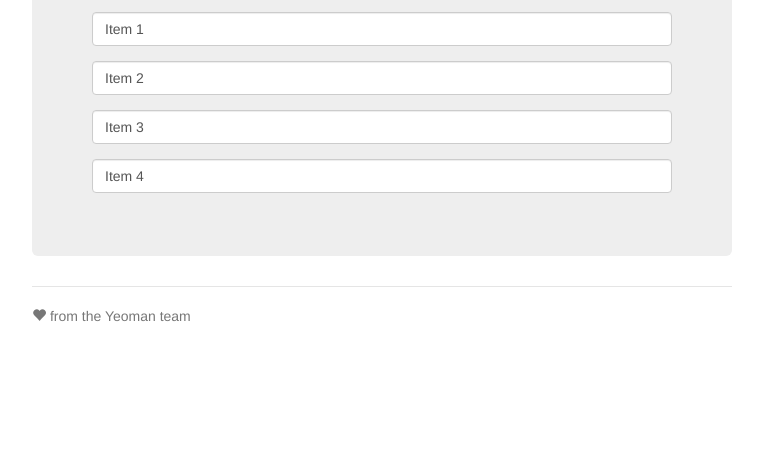
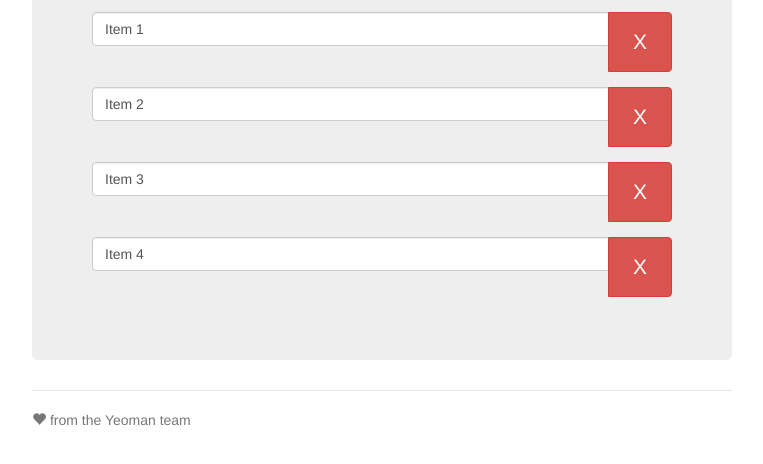
Before and after one commit to arrmjr/Todo-App, a website: page app/index.html in a window 1280 px wide. Shown: the part 284-748 px from the top of the page, without its empty margins (258-1021 px from the left). Drawn offline with nearby package versions, Linux system fonts and the light colour scheme; some packages are replaced by stand-ins of ours; files that its build step writes are made by us from their sources.

Commit message:
remove todos

```diff
--- a/app/scripts/controllers/main.js
+++ b/app/scripts/controllers/main.js
@@ -10,4 +10,11 @@
 angular.module('todoApp')
   .controller('MainCtrl', function ($scope) {
     $scope.todos = ['Item 1','Item 2','Item 3','Item 4'];
+    $scope.addTodo = function(){
+  	  $scope.todos.push($scope.todo);
+  	  $scope.todo = '';
+    };
+    $scope.removeTodo = function (index) {
+  	  $scope.todos.splice(index, 1);
+	};
   });
--- a/app/views/main.html
+++ b/app/views/main.html
@@ -15,7 +15,10 @@
 <p></p>
 
 <!-- Todos list-->
-<p class="form-group" ng-repeat="todo in todos">
+<p class="input-group" ng-repeat="todo in todos">
   <input type="text" ng-model="todo" class="form-control">
+   <span class="input-group-btn">
+    <button class="btn btn-danger" ng-click="removeTodo($index)" aria-label="Remove">X</button>
+  </span>
 <p>
 </div>
```
